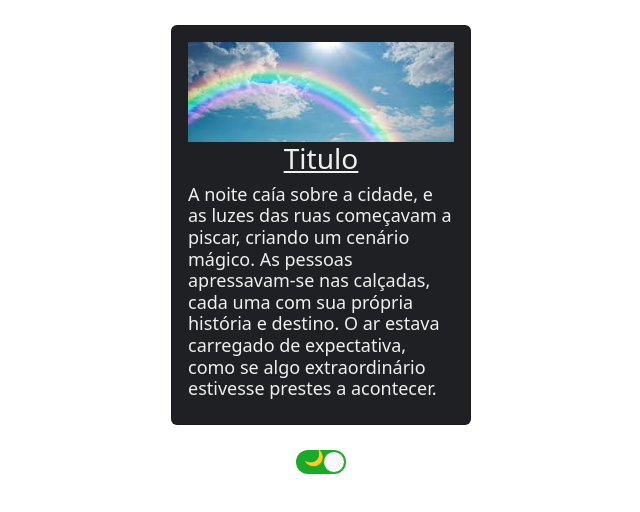
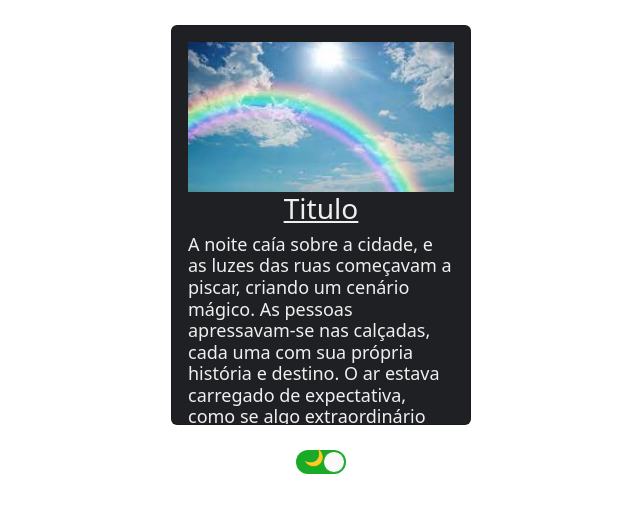
Before and after one commit to Kirnic21/vcard-template, a React (Vite) app: page / in a window 768 px wide. Shown: the top 512 px of the page, without its empty margins (63-703 px from the left). Built offline with nearby package versions, Linux system fonts and the light colour scheme.

Commit message:
correcao de bug

```diff
--- a/src/Frente.jsx
+++ b/src/Frente.jsx
@@ -5,10 +5,13 @@ const Frente = () => {
   return (
     <div className="frente">
       <img className="imagem" src={ss}></img>
+      <div className='texto'>
       <h2 className="titulo">Titulo</h2>
-      <h3 className='descricao'>A noite caía sobre a cidade, e as luzes das ruas começavam a piscar, criando um cenário mágico. As pessoas apressavam-se nas calçadas, cada uma com sua própria história e destino. O ar estava carregado de expectativa, como se algo extraordinário estivesse prestes a acontecer.
+      <h3 className='descricao'>
+      A noite caía sobre a cidade, e as luzes das ruas começavam a piscar, criando um cenário mágico. As pessoas apressavam-se nas calçadas, cada uma com sua própria história e destino. O ar estava carregado de expectativa, como se algo extraordinário estivesse prestes a acontecer.A noite caía sobre a cidade, e as luzes das ruas começavam a piscar, criando um cenário mágico. As pessoas apressavam-se nas calçadas, cada uma com sua própria história e destino. O ar estava carregado de expectativa, como se algo extraordinário estivesse prestes a acontecer.A noite caía sobre a cidade, e as luzes das ruas começavam a piscar, criando um cenário mágico. As pessoas apressavam-se nas calçadas, cada uma com sua própria história e destino. O ar estava carregado de expectativa, como se algo extraordinário estivesse prestes a acontecer.A noite caía sobre a cidade, e as luzes das ruas começavam a piscar, criando um cenário mágico. As pessoas apressavam-se nas calçadas, cada uma com sua própria história e destino. O ar estava carregado de expectativa, como se algo extraordinário estivesse prestes a acontecer.
+
 </h3>
-
+</div>
     </div>
   );
 }
--- a/src/styles.scss
+++ b/src/styles.scss
@@ -1,7 +1,7 @@
 @import url('https://fonts.googleapis.com/css2?family=Ubuntu:wght@400;700&display=swap');
 body{
-  --color-background:#000000;
-  --color-foreground:#fff ;
+  --color-background:#fff ;
+  --color-foreground:  #1f2023;;
 
 }
 body.dark {
@@ -35,7 +35,7 @@ body.dark {
 }
 .imagem{
   object-fit:cover;
-  height: 100px;
+  height: 150px;
   width: 100%;
 }
 .titulo{
@@ -48,6 +48,7 @@ body.dark {
   max-width: 500px;
   height: 400px;
   margin: 25px 0;
+
 
   &.focus-trigger:focus {
     outline: 5px solid greenyellow;
@@ -76,6 +77,7 @@ body.dark {
       left: 0;
       width: 100%;
       height: 100%;
+      overflow: auto;
 
       &.front {
         transform: rotateY(0);
@@ -100,3 +102,9 @@ body.dark {
 
   }
 }
+@media (min-width: 501px) and (max-width: 1000px){
+ .flip-card-outer{
+  display: flex;
+  flex-direction: row-reverse;
+ }
+}
```
